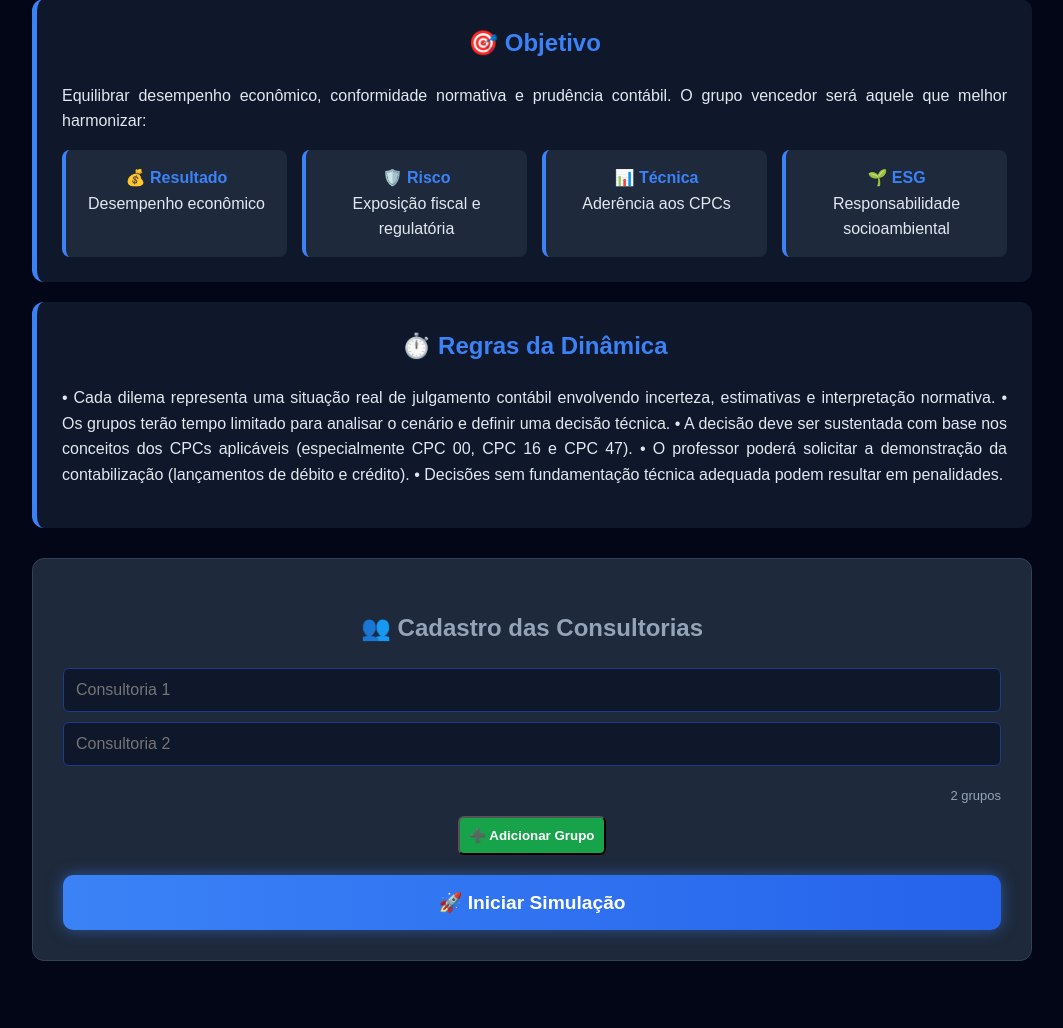
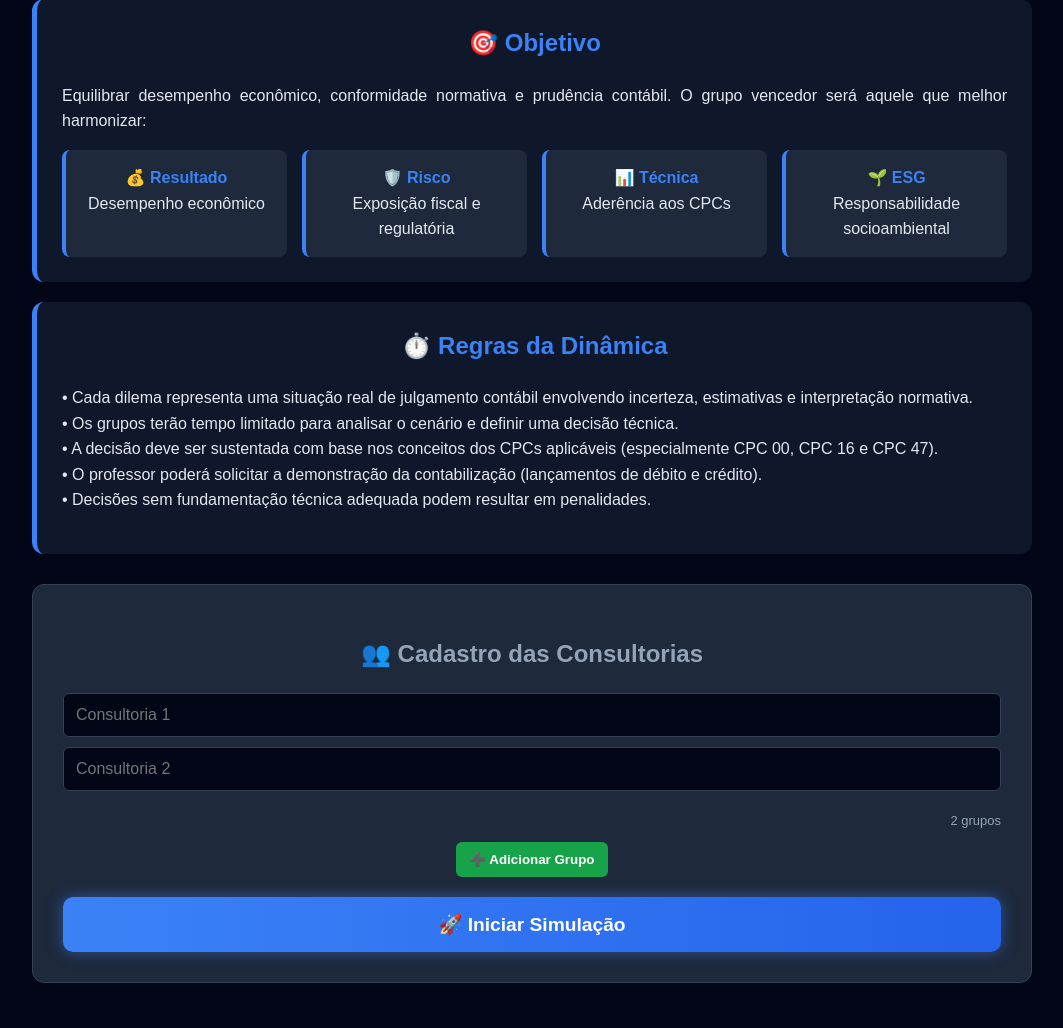
Before and after one commit to brunob329-droid/jogo-refaz, a Flask app: page / in a window 1280 px wide. Shown: the part 492-1520 px from the top of the page, without its empty margins (108-1171 px from the left). Before the commit the page ends 1453 px from the top, so only its background shows below. Run offline with Flask 3, Linux system fonts and the light colour scheme.

Commit message:
Update index.html

```diff
--- a/templates/index.html
+++ b/templates/index.html
@@ -52,6 +52,7 @@
             display: grid;
             grid-template-columns: repeat(auto-fit, minmax(200px, 1fr));
             gap: 15px;
+            margin-top: 15px;
         }
 
         .impacto-card {
@@ -80,23 +81,33 @@
             gap: 5px;
         }
 
-        input {
+        input[type="text"] {
             flex: 1;
             padding: 12px;
             border-radius: 6px;
             border: 1px solid #334155;
             background: #020617;
             color: white;
+            outline: none;
+        }
+
+        input[type="text"]:focus {
+            border-color: #3b82f6;
         }
 
         .btn-adicionar {
             background: #16a34a;
-            padding: 10px;
+            padding: 10px 14px;
             border-radius: 6px;
             color: white;
             font-weight: bold;
             cursor: pointer;
             margin-top: 10px;
+            border: none;
+        }
+
+        .btn-adicionar:hover {
+            background: #15803d;
         }
 
         .btn-remover {
@@ -106,6 +117,11 @@
             padding: 0 10px;
             border-radius: 5px;
             cursor: pointer;
+            font-weight: bold;
+        }
+
+        .btn-remover:hover {
+            background: #b91c1c;
         }
 
         .btn-iniciar-jogo {
@@ -122,12 +138,16 @@
             box-shadow: 0 0 15px rgba(59,130,246,0.5);
         }
 
+        .btn-iniciar-jogo:hover {
+            background: linear-gradient(90deg, #2563eb, #1d4ed8);
+        }
+
         .contador {
             text-align: right;
             font-size: 13px;
             color: #94a3b8;
+            margin-top: 8px;
         }
-
     </style>
 </head>
 
@@ -172,10 +192,10 @@
     <div class="quadro">
         <h2>⏱️ Regras da Dinâmica</h2>
         <p>
-            • Cada dilema representa uma situação real de julgamento contábil envolvendo incerteza, estimativas e interpretação normativa.
-            • Os grupos terão tempo limitado para analisar o cenário e definir uma decisão técnica.
-            • A decisão deve ser sustentada com base nos conceitos dos CPCs aplicáveis (especialmente CPC 00, CPC 16 e CPC 47).
-            • O professor poderá solicitar a demonstração da contabilização (lançamentos de débito e crédito).
+            • Cada dilema representa uma situação real de julgamento contábil envolvendo incerteza, estimativas e interpretação normativa.<br>
+            • Os grupos terão tempo limitado para analisar o cenário e definir uma decisão técnica.<br>
+            • A decisão deve ser sustentada com base nos conceitos dos CPCs aplicáveis (especialmente CPC 00, CPC 16 e CPC 47).<br>
+            • O professor poderá solicitar a demonstração da contabilização (lançamentos de débito e crédito).<br>
             • Decisões sem fundamentação técnica adequada podem resultar em penalidades.
         </p>
     </div>
@@ -187,11 +207,11 @@
             <div id="container-grupos" class="input-group">
 
                 <div class="input-dinamico">
-                    <input type="text" name="nomes_groups" placeholder="Consultoria 1" required>
+                    <input type="text" name="nomes_grupos" placeholder="Consultoria 1" required>
                 </div>
 
                 <div class="input-dinamico">
-                    <input type="text" name="nomes_groups" placeholder="Consultoria 2" required>
+                    <input type="text" name="nomes_grupos" placeholder="Consultoria 2" required>
                 </div>
 
             </div>
@@ -219,7 +239,7 @@ function addGrupo() {
     div.className = 'input-dinamico';
 
     div.innerHTML = `
-        <input type="text" name="nomes_groups" placeholder="Consultoria ${total}" required>
+        <input type="text" name="nomes_grupos" placeholder="Consultoria ${total}" required>
         <button type="button" class="btn-remover" onclick="removerGrupo(this)">✕</button>
     `;
 
```
